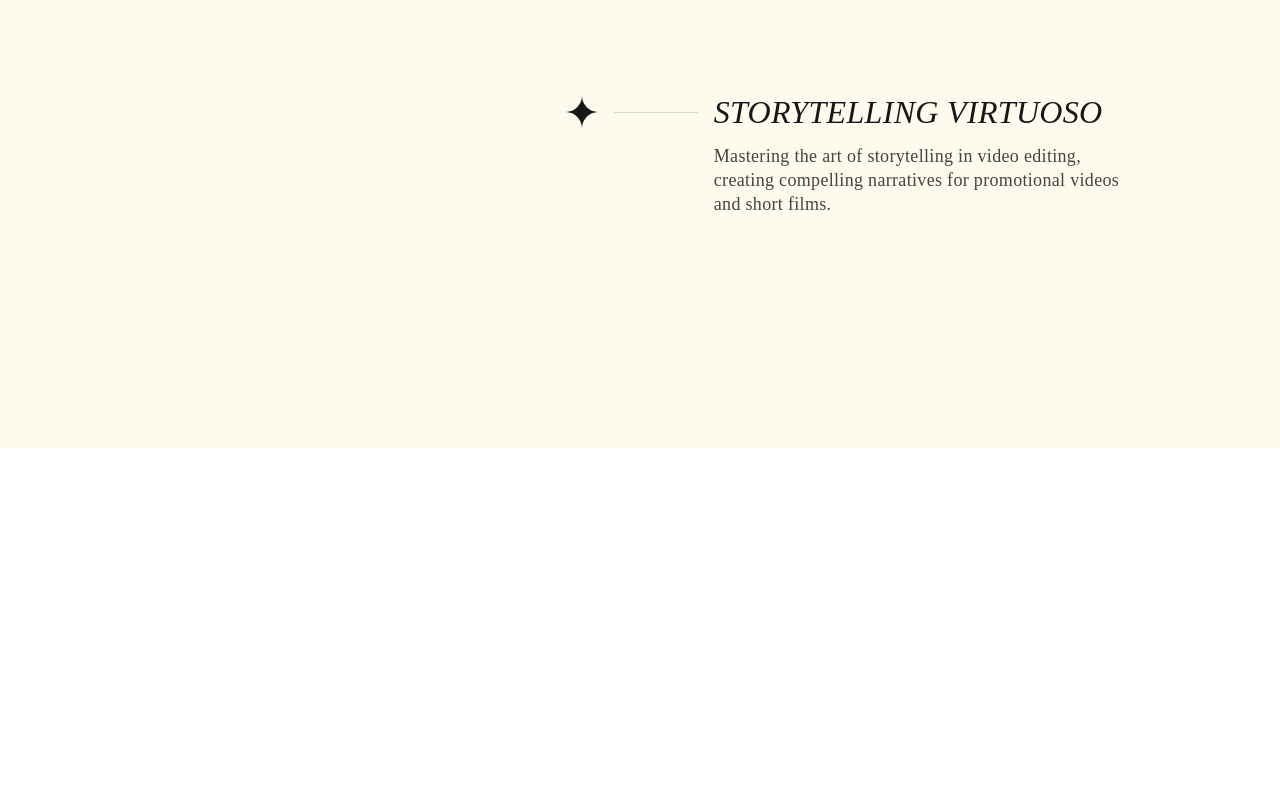
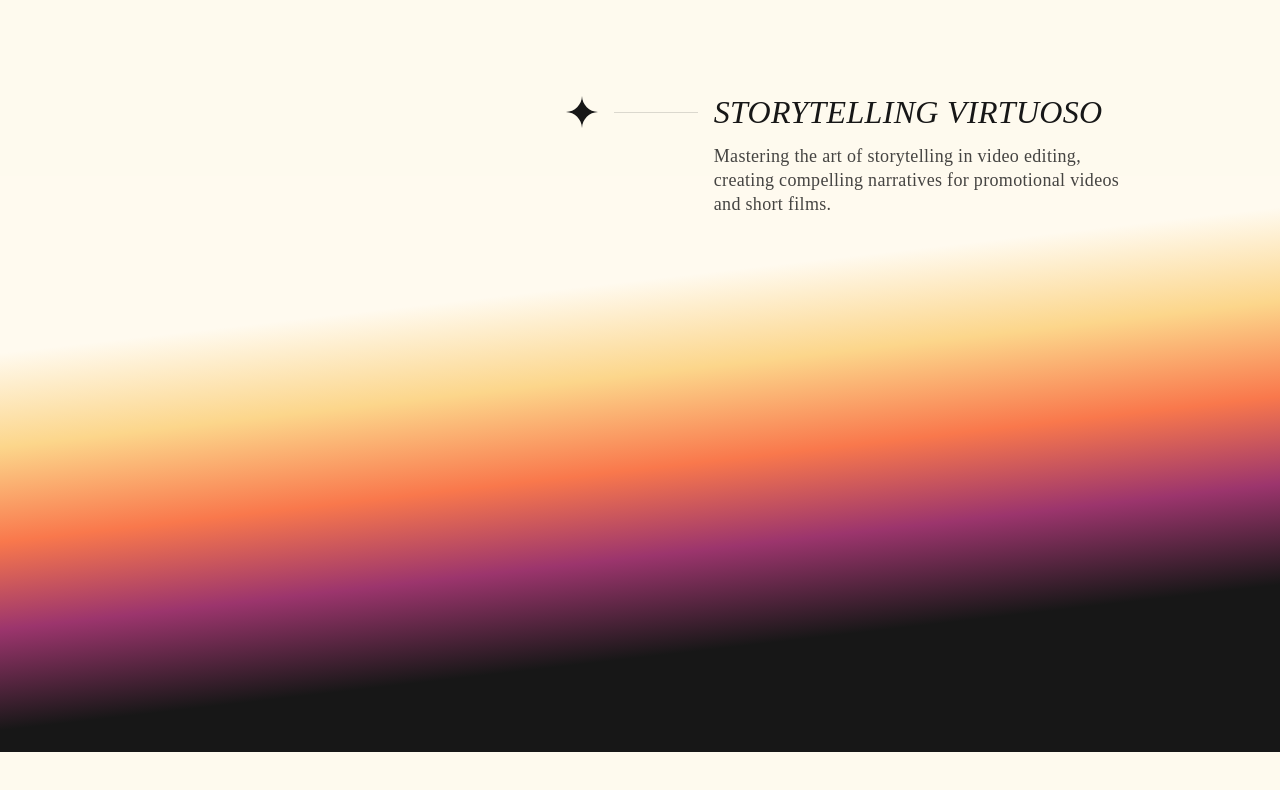
Before and after one commit to wasem-ahmmd/next-portfolio, a Next.js app: page / in a window 1280 px wide. Shown: the part 5912-6702 px from the top of the page. Before the commit the page ends 6360 px from the top, so only its background shows below. Built offline with nearby package versions, Linux system fonts and the light colour scheme.

Commit message:
services file gradient add and tailwind file gradient create

```diff
--- a/src/components/Services.tsx
+++ b/src/components/Services.tsx
@@ -5,7 +5,7 @@ import Offer from "./Offer";
 
 const Services = () => {
   return (
-    <section className="bg-light py-24">
+    <section className="bg-light py-24 relative">
       <div className="container max-w-screen-xxl">
         <div className="section-title ">
           <span className="text-color-3/80 font-Montserrat font-600 sm:font-700 text-small-text sm:text-medium-txt leading-medium tracking-h1-h2 uppercase">
@@ -117,6 +117,7 @@ const Services = () => {
           <Offer />
         </div>
       </div>
+      <div className="h-[576px] bg-offer-gradient -mt-44"></div>
     </section>
   );
 };
--- a/tailwind.config.ts
+++ b/tailwind.config.ts
@@ -91,6 +91,7 @@ const config = {
         md: '-60px 0px 60px -40px rgba(249, 120, 76, 1),  -15px 60px 50px -20px rgba(156, 53, 109, 1) '
       },
       backgroundImage:{
+        "offer-gradient":"linear-gradient(-186.50deg, #FFFAEF 24.53%, #FCD68B 37.59%, #F9784C 50.72%, #9C356D 62.85%, #171717 76.83%)",
         "card-grad":"linear-gradient(96.36deg, #FCD68B 0%, #FFFFFF 100%)",
         "text-grad" : " linear-gradient(172.4deg, #FEFAEE 5.26%, #FCD68B 29.9%, #F9784C 53.25%, #9C356D 72.94%)",
         "small-menu":"linear-gradient(342.27deg, #FFFAEF 24.53%, #FCD68B 37.59%, #F9784C 50.72%, #9C356D 62.85%, #171717 76.83%)",
```
